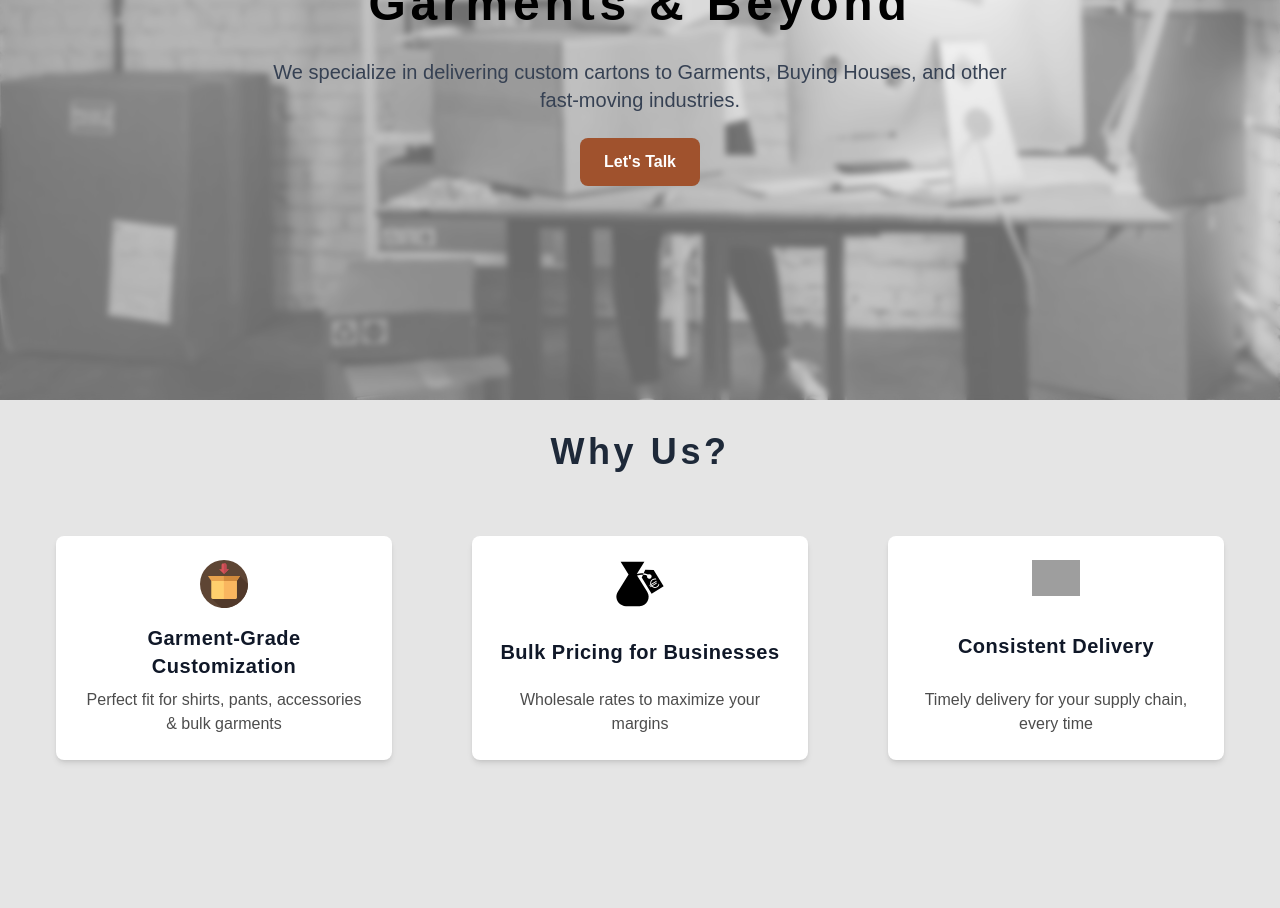
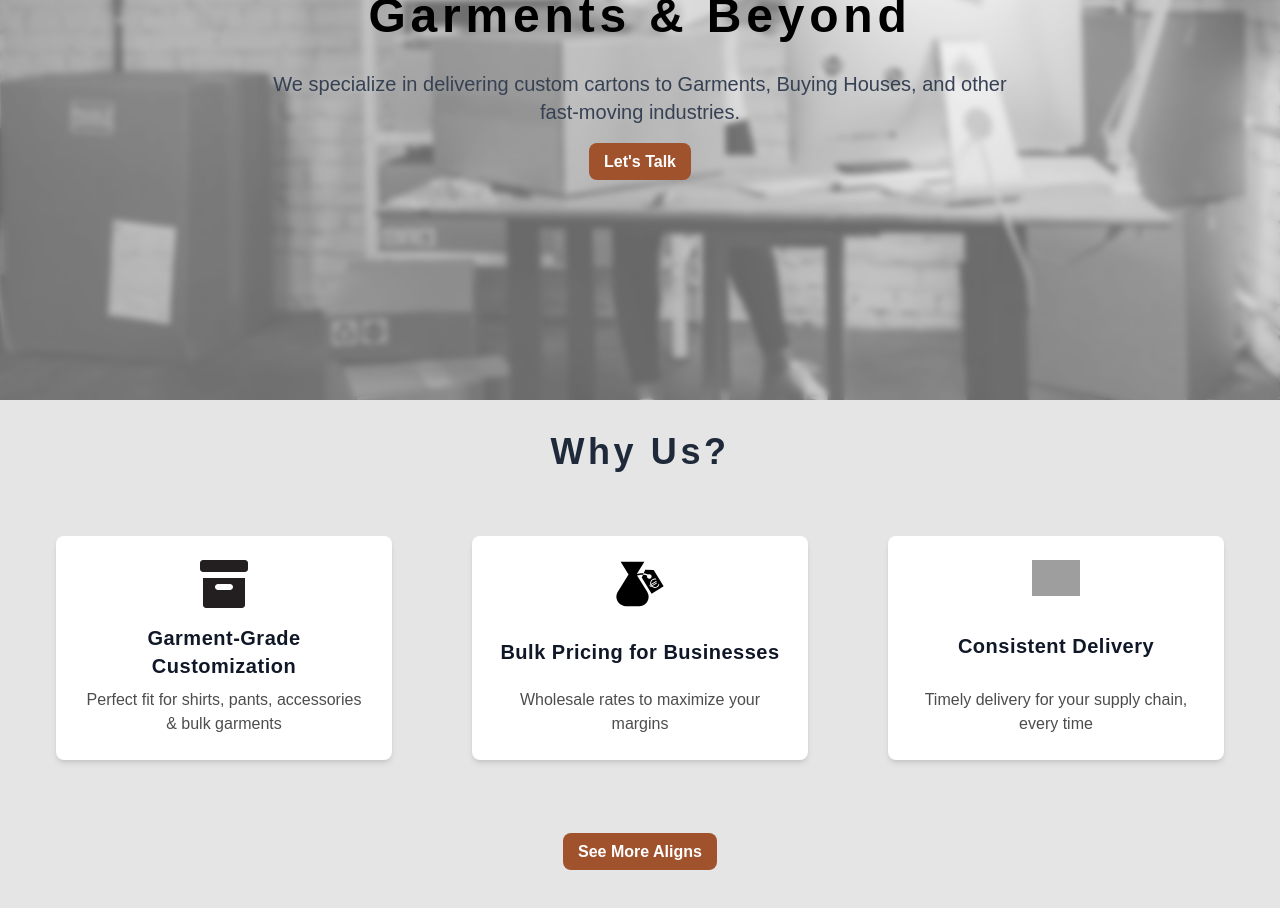
Before and after one commit to tmjishan/zest-accessories, a Next.js app: page / in a window 1280 px wide. Shown: the part 400-1308 px from the top of the page. Before the commit the page ends 1256 px from the top, so only its background shows below. Built offline with nearby package versions, Linux system fonts and the light colour scheme; grey boxes are pictures that could not be loaded; a web font is replaced by a local one.

Commit message:
fab and meta update

```diff
--- /dev/null
+++ b/src/app/components/Button.tsx
@@ -0,0 +1,20 @@
+import Link from "next/link";
+
+interface ButtonProps {
+  btnText: string;
+  href: string;
+  height: string;
+  width: string;
+}
+
+export default function ({ btnText, href, height, width }: ButtonProps) {
+  return (
+    <Link
+      href={href}
+      className={`${width} ${height}
+        "inline-block bg-[#a0522d] hover:bg-[#8b4513] text-white font-semibold rounded-lg transition duration-300 "`}
+    >
+      {btnText}
+    </Link>
+  );
+}
--- a/src/app/components/Hero.tsx
+++ b/src/app/components/Hero.tsx
@@ -1,4 +1,4 @@
-import Link from "next/link";
+import Button from "./Button";
 
 export default function Hero() {
   return (
@@ -14,12 +14,12 @@ export default function Hero() {
           We specialize in delivering custom cartons to Garments, Buying Houses,
           and other fast-moving industries.
         </p>
-        <Link
-          href="/get-quote"
-          className="inline-block bg-[#a0522d] hover:bg-[#8b4513] text-white font-semibold px-6 py-3 rounded-lg transition duration-300"
-        >
-          Let&#39;s Talk
-        </Link>
+        <Button
+          btnText="Let&#39;s Talk"
+          href="/"
+          height="py-[10px]"
+          width="px-[15px]"
+        />
       </div>
     </section>
   );
--- a/src/app/components/WhyUs.tsx
+++ b/src/app/components/WhyUs.tsx
@@ -1,8 +1,10 @@
 import React from "react";
 import Image from "next/image";
+import Button from "./Button";
+
 const Data = [
   {
-    icon: "/package-svgrepo-com.svg",
+    icon: "/box-svgrepo-com.svg",
     title: "Garment-Grade Customization",
     description: "Perfect fit for shirts, pants, accessories & bulk garments",
   },
@@ -20,7 +22,7 @@ const Data = [
 
 export default function WhyUs() {
   return (
-    <div className="w-full md:max-w-7xl mx-auto px-6 md:px-10 py-8">
+    <div className="w-full md:max-w-7xl mx-auto px-6 md:px-10 py-8 text-center">
       <div className="flex flex-col md:flex-row gap-8 md:gap-20 justify-center items-stretch">
         {Data.map((item, index) => (
           <div
@@ -28,9 +30,14 @@ export default function WhyUs() {
             className="bg-white p-6 rounded-lg shadow-md flex-1 w-full max-w-sm md:max-w-none transform transition-transform duration-300 hover:scale-105
                        flex flex-col justify-between items-center text-center"
           >
-            <div className="mb-4 flex justify-center">
-              <Image src={item.icon} alt={item.title} width={48} height={48} />
-            </div>
+            <Image
+              src={item.icon}
+              alt={item.title}
+              width={48}
+              height={48}
+              className="mb-4"
+            />
+
             <h3 className="font-bold tracking-wide text-xl text-gray-900 mb-2">
               {item.title}
             </h3>
@@ -40,6 +47,14 @@ export default function WhyUs() {
           </div>
         ))}
       </div>
+      <div className="py-20">
+        <Button
+          btnText="See More Aligns"
+          href="/"
+          height="py-[10px]"
+          width="px-[15px]"
+        />
+      </div>
     </div>
   );
 }
```
Also changed, not shown: public/box-svgrepo-com.svg (added).
